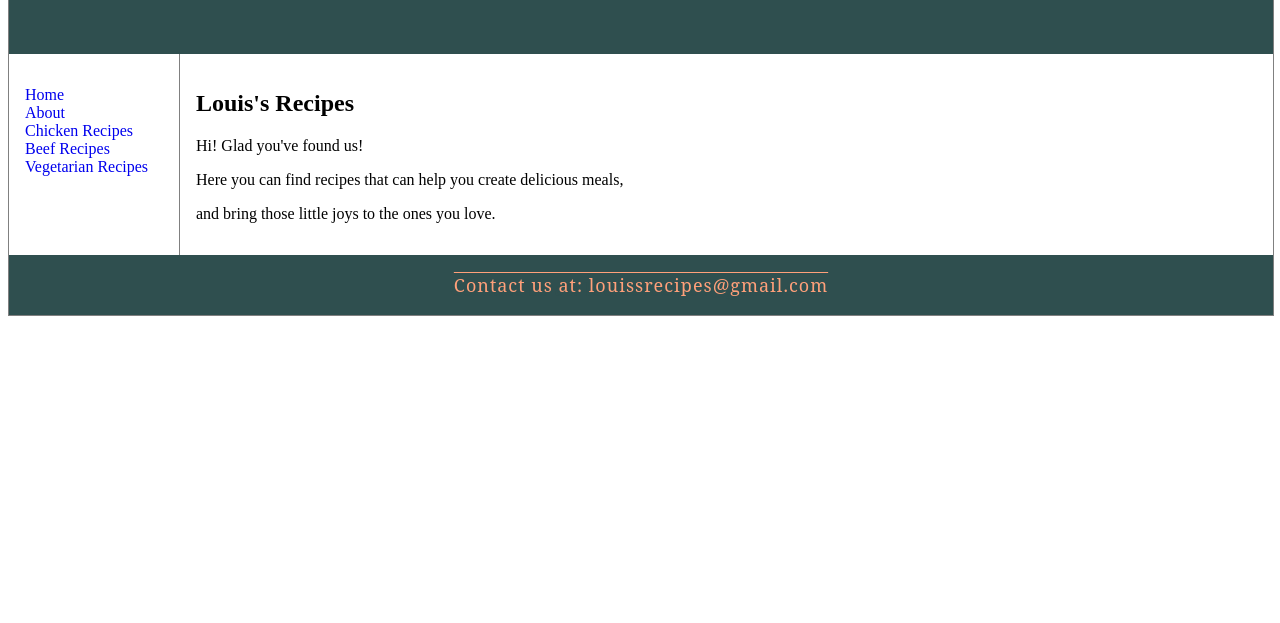
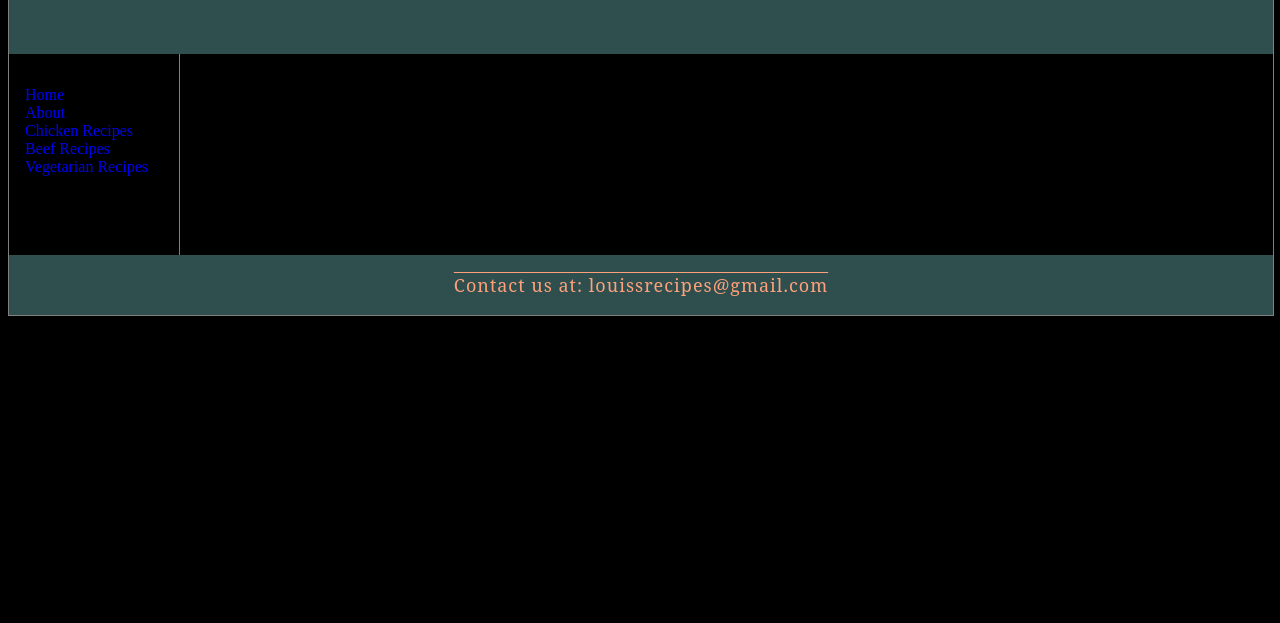
Before and after one commit to louisdoan/louisdoan.github.io, a plain HTML site: page index.html in a window 1280 px wide. Shown: the part 177-800 px from the top of the page. Drawn offline with Linux system fonts and the light colour scheme.

Commit message:
Update index.html

```diff
--- a/index.html
+++ b/index.html
@@ -3,6 +3,10 @@
   <head>
      <link rel="stylesheet" href="style.css">
   </head>
+
+  <style>
+   body {background-color: black}
+  </style>
   <body>
 
      <div class="container">
```
